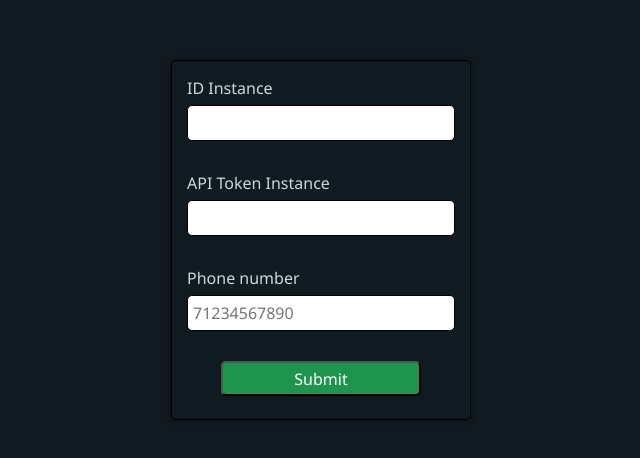
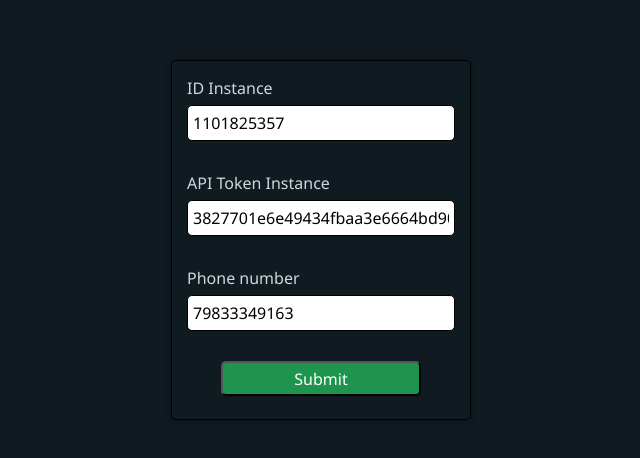
Before and after one commit to Yorherim/greenapi_test, a React (Vite) app: page / in a window 1280 px wide. Shown: the part 160-618 px from the top of the page, without its empty margins (319-959 px from the left). Built offline with nearby package versions, Linux system fonts and the light colour scheme.

Commit message:
[fix]: twice messages

```diff
--- a/package.json
+++ b/package.json
@@ -12,6 +12,7 @@
   "dependencies": {
     "immer": "^10.0.2",
     "ky": "^0.33.3",
+    "nanoid": "^4.0.2",
     "react": "^18.2.0",
     "react-dom": "^18.2.0",
     "react-hook-form": "^7.44.0",
--- a/src/components/AuthForm/AuthForm.tsx
+++ b/src/components/AuthForm/AuthForm.tsx
@@ -47,6 +47,7 @@ export const AuthForm: FC<AuthForm & ComponentProps<"div">> = memo(({ handlerErr
             propsInput={register("idInstance", {
               required: true,
               onChange: () => handlerClearErrors("idInstance"),
+              value: "1101825357",
             })}
             errors={errors}
           />
@@ -55,6 +56,7 @@ export const AuthForm: FC<AuthForm & ComponentProps<"div">> = memo(({ handlerErr
             propsInput={register("apiTokenInstance", {
               required: true,
               onChange: () => handlerClearErrors("apiTokenInstance"),
+              value: "3827701e6e49434fbaa3e6664bd90a266f35b06992354116a0",
             })}
             errors={errors}
           />
@@ -68,6 +70,7 @@ export const AuthForm: FC<AuthForm & ComponentProps<"div">> = memo(({ handlerErr
                   message: "Нужен корректный номер телефона!",
                 },
                 onChange: () => handlerClearErrors("phoneNumber"),
+                value: "79833349163",
               }),
               type: "tel",
               placeholder: "71234567890",
--- a/src/components/Messages/Messages.module.scss
+++ b/src/components/Messages/Messages.module.scss
@@ -2,7 +2,7 @@
   overflow-y: auto;
   position: relative;
   z-index: 5;
-  padding-top: 10px;
+  margin-top: 10px;
   display: flex;
   flex-direction: column-reverse;
   flex: 1 1 70%;
--- a/src/components/Messages/Messages.tsx
+++ b/src/components/Messages/Messages.tsx
@@ -1,4 +1,5 @@
 import { ComponentProps, FC, MutableRefObject, useEffect, useRef } from "react";
+import { nanoid } from "nanoid";
 
 import styles from "./Messages.module.scss";
 import { Message } from "@components/ui";
@@ -19,7 +20,7 @@ export const Messages: FC<ComponentProps<"div">> = ({ className, ...props }) =>
       <div className={styles["messages-wrapper"]}>
         {messages.map((message, i) => (
           <Message
-            key={`${message.id}${Date.now()}`}
+            key={`${message.id}${nanoid()}`}
             type={message.type}
             text={message.message}
             /* eslint-disable-next-line @typescript-eslint/ban-ts-comment */
--- a/src/pages/chat/ChatPage.tsx
+++ b/src/pages/chat/ChatPage.tsx
@@ -19,16 +19,19 @@ const ChatPage: FC = () => {
   const [messageText, setMessageText] = useState("");
   const textareaRef = useRef() as MutableRefObject<HTMLTextAreaElement>;
   const isAuth = useUserStore((state) => state.isAuth);
+  const loading = useUserStore((state) => state.loading);
   const sendMessage = useUserStore((state) => state.sendMessage);
   const getMessage = useUserStore((state) => state.getMessage);
 
   useEffect(() => {
     const intervalId = setInterval(async () => {
-      await getMessage();
+      if (!loading) {
+        await getMessage();
+      }
     }, 1500);
 
     return () => clearInterval(intervalId);
-  }, [getMessage]);
+  }, [getMessage, loading]);
 
   const handlerChangeMessage = (e: ChangeEvent<HTMLTextAreaElement>) => {
     setMessageText(e.currentTarget.value);
--- a/src/state/store.ts
+++ b/src/state/store.ts
@@ -70,6 +70,8 @@ export const useUserStore = create<StateType>()(
       },
 
       getMessage: async () => {
+        set({ loading: true });
+
         const userData: Omit<UserData, "phoneNumber"> = {
           idInstance: get().userData.idInstance,
           apiTokenInstance: get().userData.apiTokenInstance,
@@ -77,6 +79,8 @@ export const useUserStore = create<StateType>()(
         const chatId = `${get().userData.phoneNumber}@c.us`;
 
         const result = await GreenAPI.getMessage(userData, chatId);
+
+        set({ loading: false });
 
         if (result?.data) {
           const newMessage: Message = {
```
Also changed, not shown: 1 other file (tests, documents, lock files or other folders).
